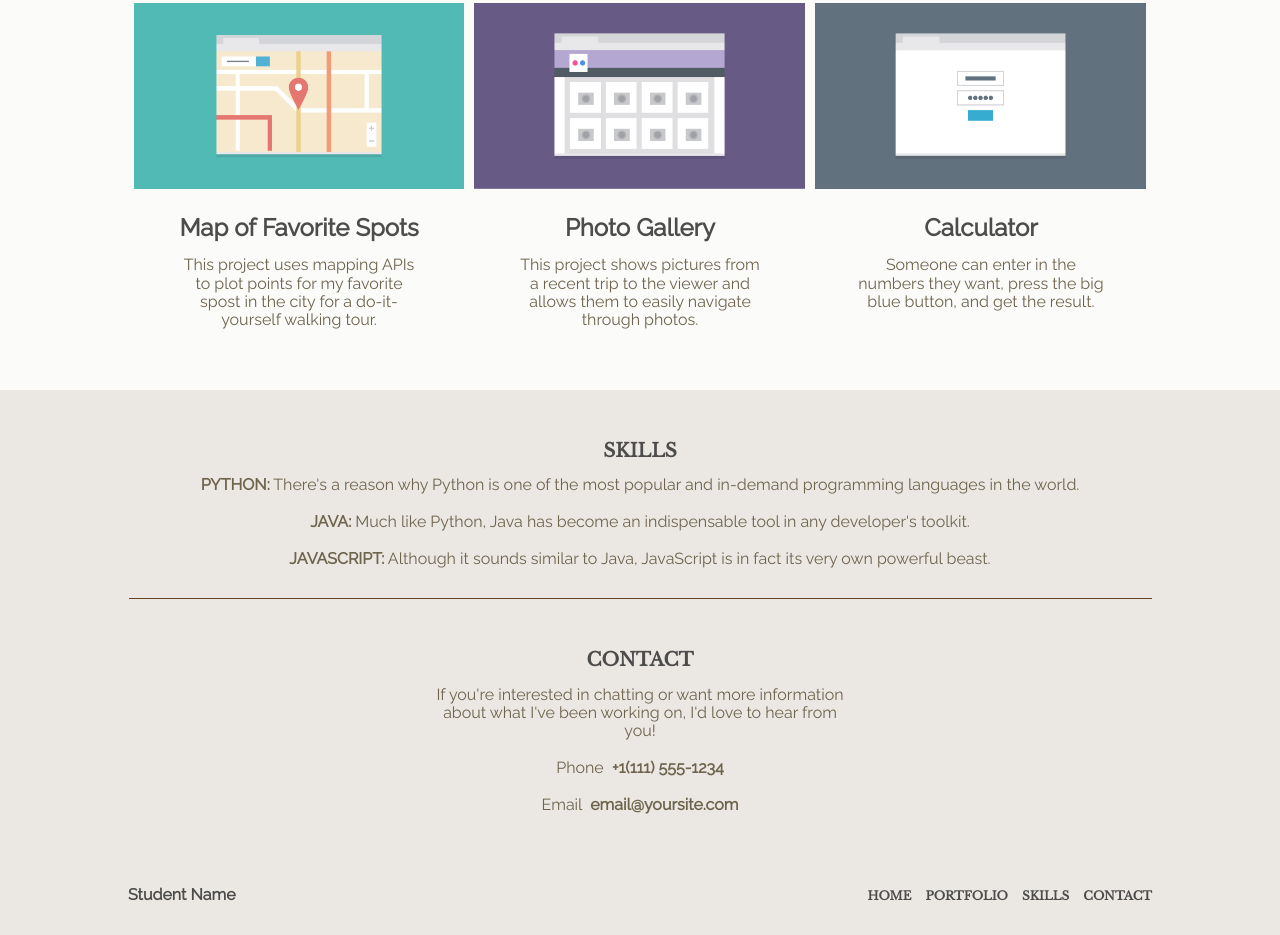
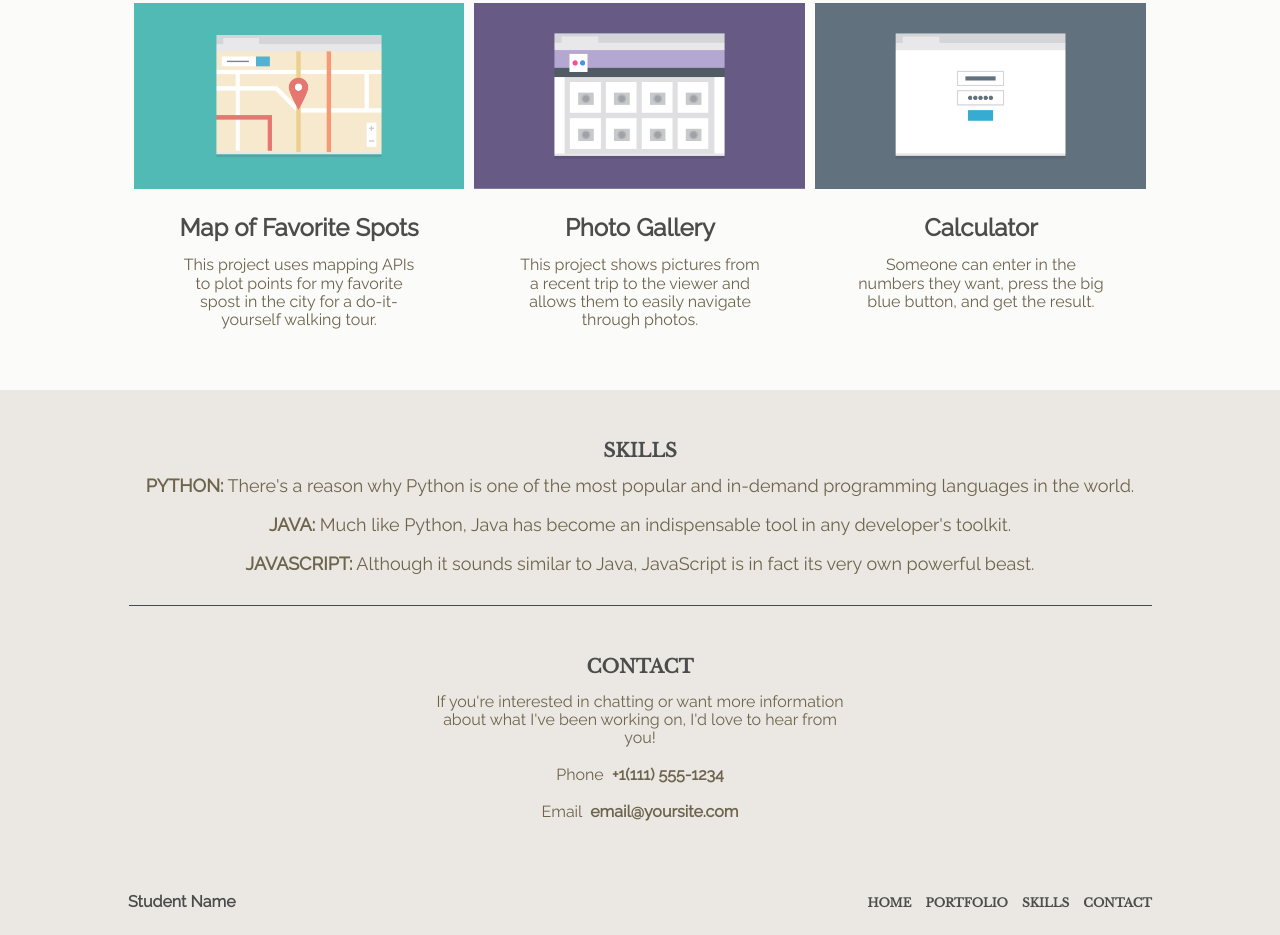
Before and after one commit to kylepurpura/techdegree-project-02, a plain HTML site: page index.html in a window 1280 px wide. Shown: the part 971-1906 px from the top of the page. Drawn offline with nearby package versions, Linux system fonts and the light colour scheme.

Commit message:
Increase font size SKILLS section.

```diff
--- a/css/styles.css
+++ b/css/styles.css
@@ -157,7 +157,8 @@ footer {
 }
 
 #skills p {
-  max-width: 900px;
+  max-width: 1000px;
+  font-size: 18px;
 }
 
 #skills .container {
```
